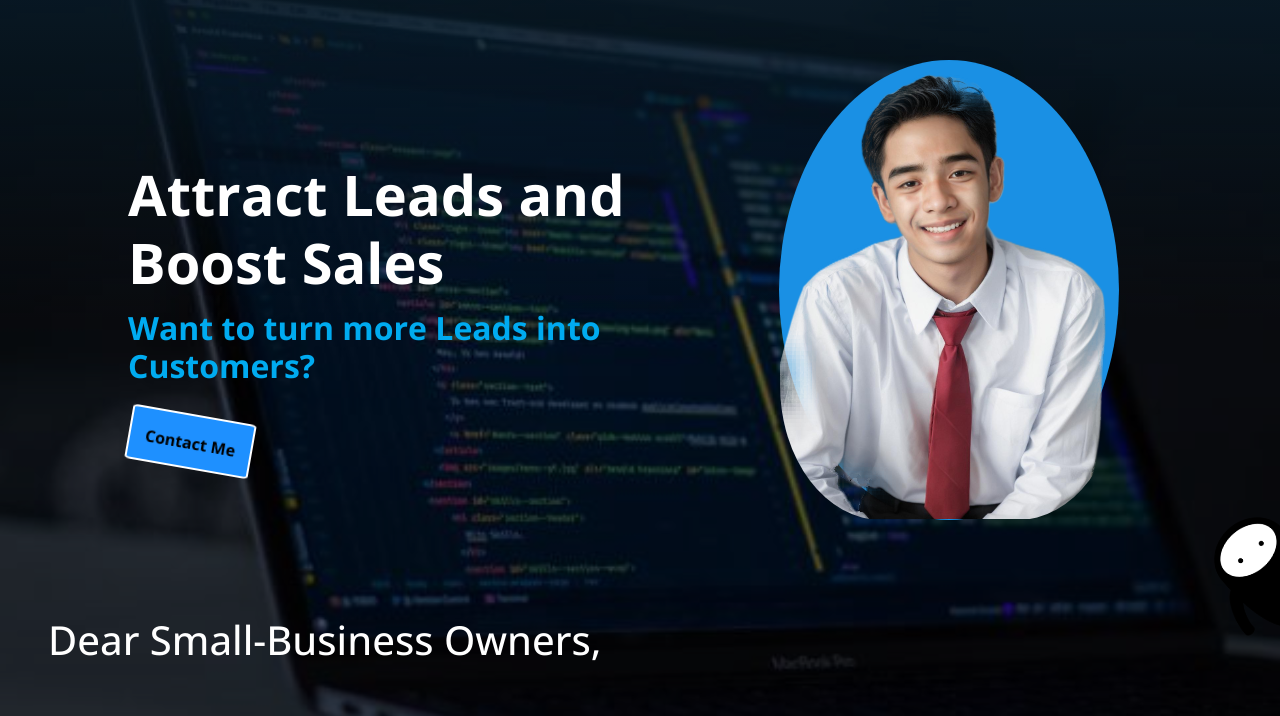
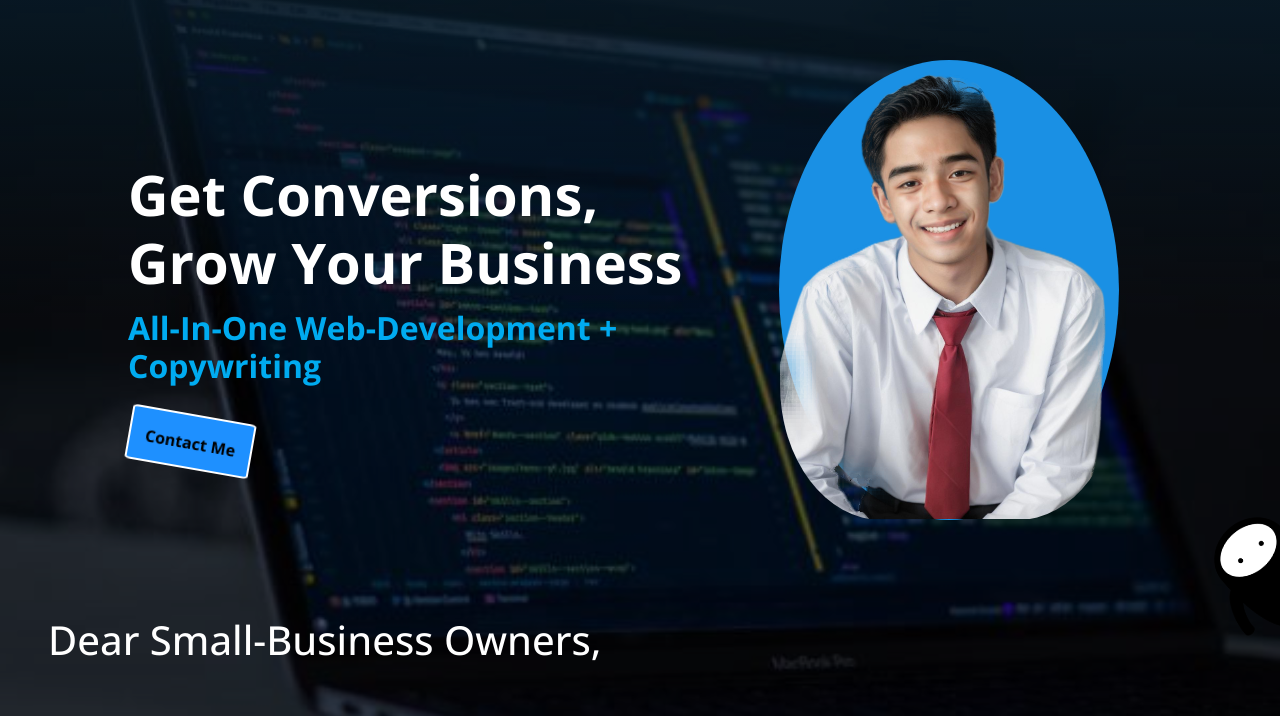
Before and after one commit to NathanielAbalos/nabalos, a plain HTML site: page index.html in a window 1280 px wide. Shown: the part 80-796 px from the top of the page. Drawn offline with nearby package versions, Linux system fonts and the light colour scheme.

Commit message:
Update index.html

```diff
--- a/index.html
+++ b/index.html
@@ -1,4 +1,3 @@
-
 <!DOCTYPE html>
 <html lang="en">
     <head>
@@ -58,8 +57,8 @@
             </header>
             <div id="introBox" class="mb-5">
                 <div class="intro">
-                    <h1>Attract Leads and Boost Sales</h1>
-                    <h3>Want to turn more Leads into Customers?</h3>
+                    <h1>Get Conversions, Grow Your Business</h1>
+                    <h3>All-In-One Web-Development + Copywriting</h3>
                     <div class="socialLinks">
                         <a href="#contact">Contact Me</a>
                     </div>
```
